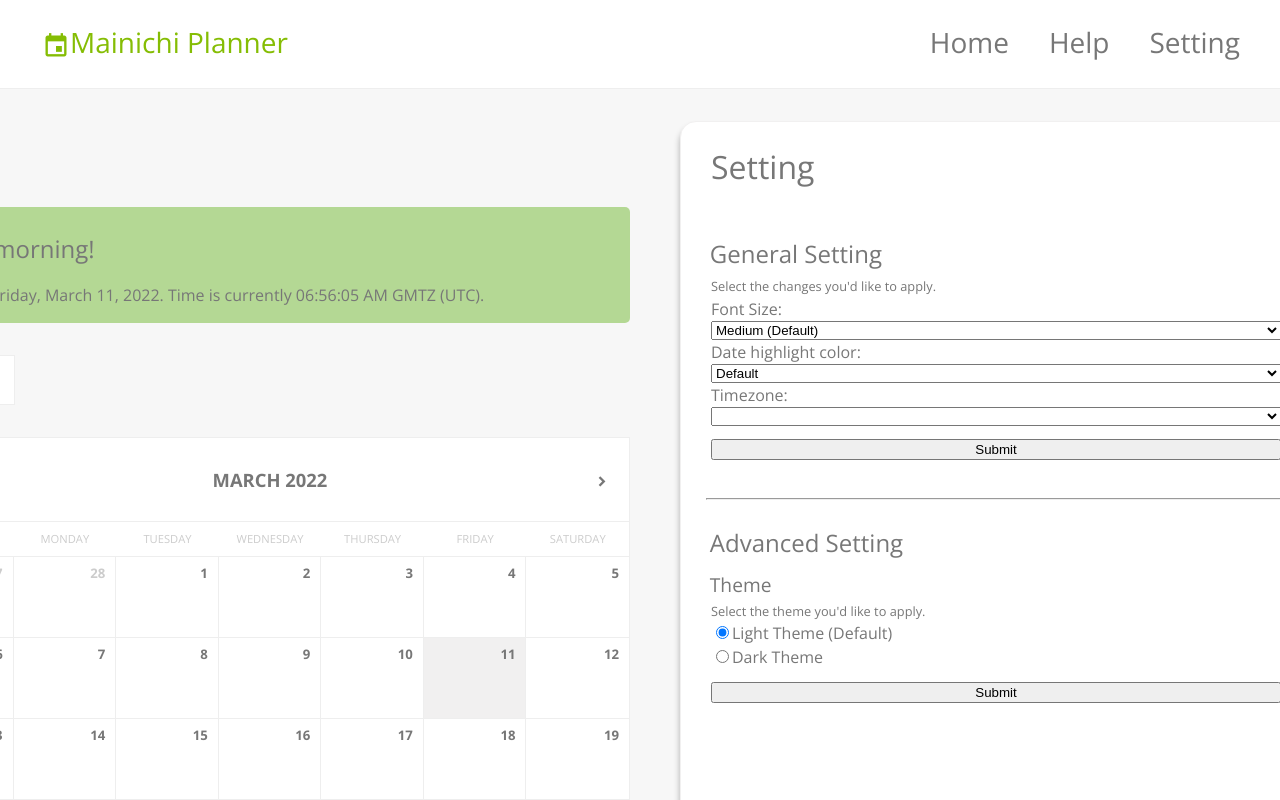
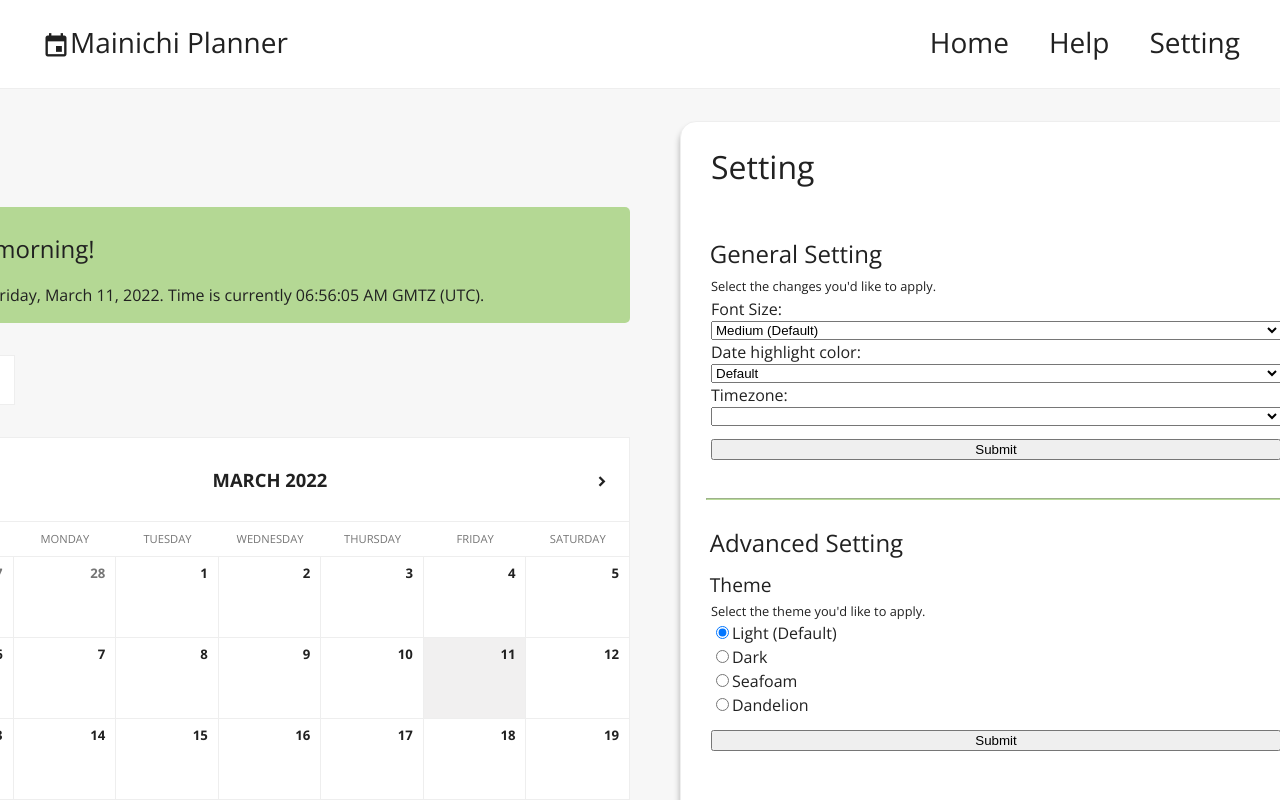
Before and after one commit to fusakoo/mainichi-planner, a React (Create React App) app in the folder mainichi-frontend/: page /setting in a window 1280 px wide. Shown: the top 800 px of the page. Built offline with nearby package versions, Linux system fonts and the light colour scheme; no server answers.

Commit message:
Add a theme selector option

```diff
--- a/mainichi-frontend/src/App.css
+++ b/mainichi-frontend/src/App.css
@@ -27,13 +27,52 @@
 :root {
   --main-color: #85bd04;
   --sub-color: rgba(115, 185, 50, 0.5);
-  --text-color: #777;
-  --text-color-light: #ccc;
+  --logo-color: #212121;
+  --text-color: #212121;
+  --text-color-light: #757575;
   --border-color: #eee;
   --bg-color: #f1f0f0;
   --mainbg-color: #f7f7f7;
   --neutral-color: #fff;
 }
+
+[data-theme='dark'] {
+  --main-color: #8a53e2;
+  --sub-color: #7e44db;
+  --logo-color: #FFFFFF;
+  --text-color: rgb(228, 228, 228);
+  --text-color-light: rgb(177, 177, 177);
+  --border-color: rgb(44, 44, 44);
+  --bg-color: #503957;
+  --mainbg-color: #222222;
+  --neutral-color: rgb(14, 14, 14);
+}
+
+[data-theme='seafoam'] {
+  --main-color: #00796B;
+  --sub-color: #00BCD4;
+  --logo-color: #FFFFFF;
+  --text-color: #212121;
+  --text-color-light: #757575;
+  --border-color: #cbf1ee;
+  --bg-color: #009688;
+  --mainbg-color: white;
+  --neutral-color: #B2DFDB;
+}
+
+
+[data-theme='dandelion'] {
+  --main-color: #FF5722;
+  --sub-color: #F57C00;
+  --logo-color: #FFFFFF;
+  --text-color: #212121;
+  --text-color-light: #757575;
+  --border-color: #FFE0B2;
+  --bg-color: #E64A19;
+  --mainbg-color: white;
+  --neutral-color: #FF9800;
+}
+
 
 
 /* GENERAL */
@@ -42,7 +81,7 @@
   box-sizing: border-box;
 }
 
-body {
+.app {
     font-family: 'Open Sans', 'Helvetica Neue', 'Helvetica', 'Arial', sans-serif;
     font-size: 1em;
     font-weight: 300;
@@ -74,7 +113,7 @@ header #logo {
   /* align-items: flex-start;
   justify-content: flex-start; */
   margin-left: 1.5em;
-  color: var(--main-color);
+  color: var(--logo-color);
   line-height: 1;
 }
 
@@ -375,7 +414,7 @@ main {
   /* min-width: 600px; */
   width: 40em;
   height: 60em;
-  border: 1px solid var(--bg-color);
+  border: 1px solid var(--border-color);
   border-radius: 16px;
   box-shadow: 0 6px 6px hsl(0deg 0% 0% / 0.3);
 }
@@ -476,11 +515,13 @@ main {
 
 .content hr {
   margin: 25px;
+  border-color: var(--sub-color);
 }
 
 .day-content hr {
   margin-right: 25px;
   margin-left: 25px;
+  border-color: var(--sub-color);
 }
 
 .text-content h2 {
--- a/mainichi-frontend/src/App.js
+++ b/mainichi-frontend/src/App.js
@@ -21,7 +21,8 @@ class App extends React.Component {
       showSelectedDate: false,
       startOfWeek: 'sunday',
       currentDateTime: new Date(),
-      iana: Intl.DateTimeFormat().resolvedOptions().timeZone
+      iana: Intl.DateTimeFormat().resolvedOptions().timeZone,
+      theme: 'light'
     };
 
     this.setIana = this.setIana.bind(this);
@@ -29,6 +30,7 @@ class App extends React.Component {
     this.displayDay = this.displayDay.bind(this);
     this.hideDay = this.hideDay.bind(this);
     this.setStartOfWeek = this.setStartOfWeek.bind(this);
+    this.switchTheme = this.switchTheme.bind(this);
   }
 
   componentDidMount() {
@@ -70,9 +72,15 @@ class App extends React.Component {
     });
   }
 
+  switchTheme = newTheme => {
+    this.setState({
+      theme: newTheme,
+    })
+  }
+
   render() {
     return (
-      <div className="App">
+      <div className="app" data-theme={this.state.theme}>
         <header>
           <div id="logo">
             <span className="material-icon">event</span>
@@ -88,7 +96,7 @@ class App extends React.Component {
             <Routes>
               <Route exact path='/' element={<Home/>}/>
               <Route path='/help' element={<Help/>}/>
-              <Route path='/setting' element={<Setting setIana={this.setIana} setStartOfWeek={this.setStartOfWeek} currentDateTime={this.state.currentDateTime}/>}/>
+              <Route path='/setting' element={<Setting setIana={this.setIana} setStartOfWeek={this.setStartOfWeek} currentDateTime={this.state.currentDateTime} switchTheme={this.switchTheme}/>}/>
             </Routes>
           </div>
         </main>
--- a/mainichi-frontend/src/components/Setting.js
+++ b/mainichi-frontend/src/components/Setting.js
@@ -9,8 +9,11 @@ class Setting extends React.Component {
       error: null,
       timezone: null,
       startOfWeek: 'sunday',
-      timezones: {}
+      timezones: {},
+      themeSelected: 'light'
     };
+
+    this.updateSelectedTheme = this.updateSelectedTheme.bind(this)
   }
 
   componentDidMount() {
@@ -37,13 +40,13 @@ class Setting extends React.Component {
       )
     }
 
-  submit = (e) => {
+  submitSetting = (e) => {
     e.preventDefault();
 
     const { timezone, startOfWeek } = this.state
 
     confirmAlert({
-      title: 'Confirm to submit',
+      title: 'Confirm to apply',
       message: 'Would you like to apply the settings?',
       buttons: [
         {
@@ -64,6 +67,35 @@ class Setting extends React.Component {
     });
   };
 
+  submitTheme = (e) => {
+    e.preventDefault();
+
+    confirmAlert({
+      title: 'Confirm to apply',
+      message: 'Would you like to apply the selected theme?',
+      buttons: [
+        {
+          label: 'Yes',
+          onClick: () => {
+            alert('Theme applied.');
+            let newTheme = this.state.themeSelected
+            this.props.switchTheme(newTheme);
+          }
+        },
+        {
+          label: 'No',
+          onClick: () => alert('Theme not applied.')
+        }
+      ]
+    });
+  }
+
+  updateSelectedTheme(e){
+    this.setState({
+      themeSelected: e.currentTarget.value,
+    })
+  }
+
   render() {
     const time_options = [];
     for (const[key,value] of Object.entries(this.state.timezones)) {
@@ -76,7 +108,7 @@ class Setting extends React.Component {
           <h1 className='page-header'>Setting</h1>
           <div className='text-content'>
             <h2 className='section-header'>General Setting</h2>
-            <form onSubmit={this.submit}>
+            <form onSubmit={this.submitSetting}>
               <span className='footnote'>Select the changes you'd like to apply.</span>
               <label>Font Size: </label>
               <select id='font-size' name='font-size' defaultValue='medium'>
@@ -107,15 +139,23 @@ class Setting extends React.Component {
             <hr/>
             <h2 className='section-header'>Advanced Setting</h2>
             <h3 className='subsec-header'>Theme</h3>
-            <form>
+            <form onSubmit={this.submitTheme}>
               <span className='footnote'>Select the theme you'd like to apply.</span>
               <div className='radio-button'>
-                <input type='radio' name='theme' id='default' value='default' defaultChecked></input>
-                <label htmlFor='default'>Light Theme (Default)</label>
+                <input type='radio' name='theme' id='light' value='light' defaultChecked onChange={this.updateSelectedTheme}></input>
+                <label htmlFor='default'>Light (Default)</label>
               </div>
               <div className='radio-button'>
-                <input type='radio' name='theme' id='dark' value='themeA'></input>
-                <label htmlFor='themeA'>Dark Theme</label>
+                <input type='radio' name='theme' id='dark' value='dark' onChange={this.updateSelectedTheme}></input>
+                <label htmlFor='themeA'>Dark</label>
+              </div>
+              <div className='radio-button'>
+                <input type='radio' name='theme' id='seafoam' value='seafoam' onChange={this.updateSelectedTheme}></input>
+                <label htmlFor='themeA'>Seafoam</label>
+              </div>
+              <div className='radio-button'>
+                <input type='radio' name='theme' id='dandelion' value='dandelion' onChange={this.updateSelectedTheme}></input>
+                <label htmlFor='themeA'>Dandelion</label>
               </div>
               {/* <div className='radio-button'>
                 <input type='radio' name='theme' id='themeB' value='themeB'></input>
```
